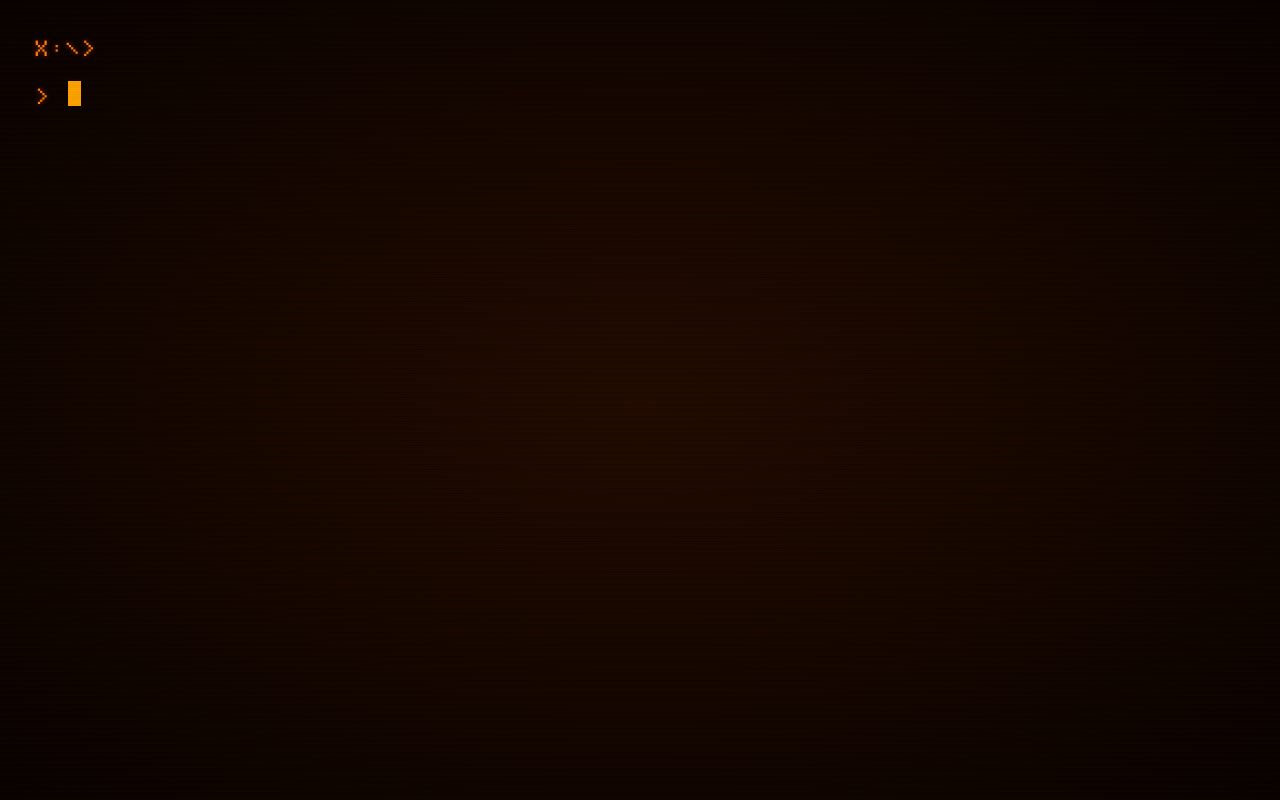
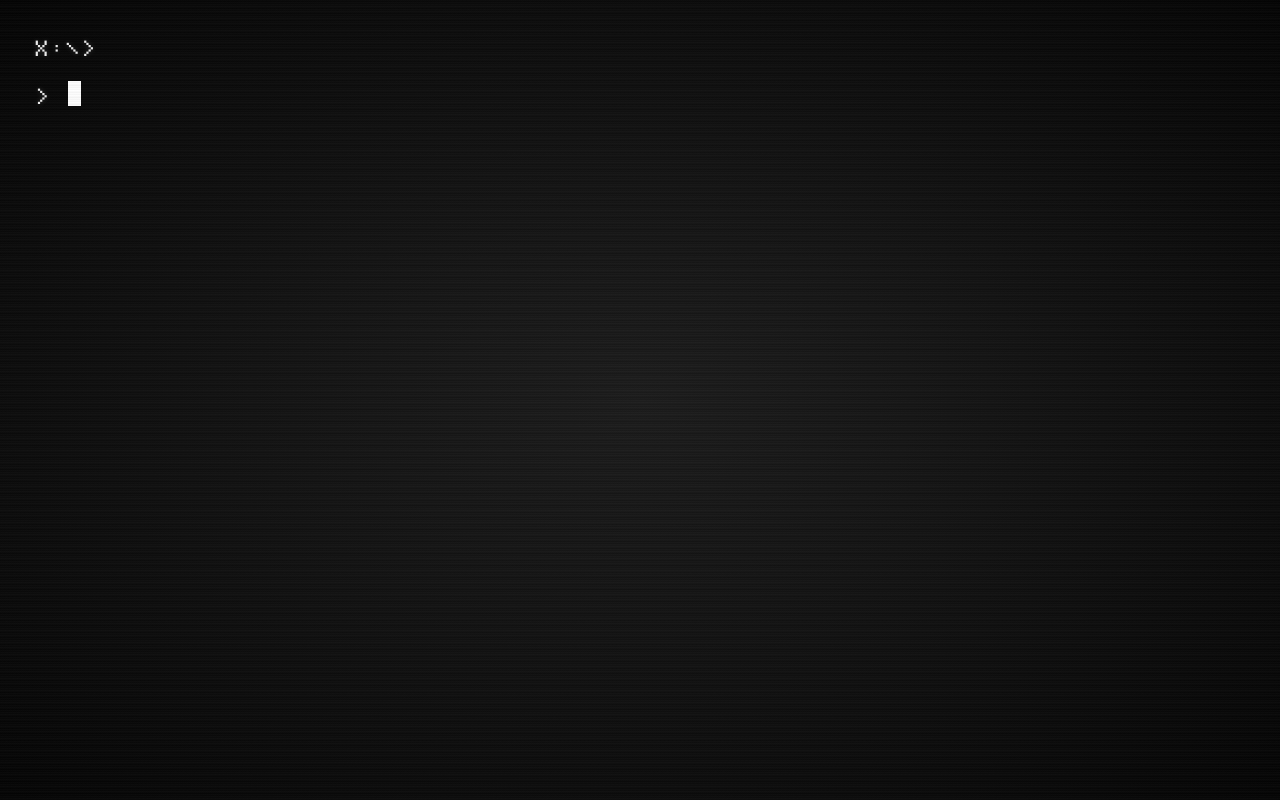
Before and after one commit to okaybenji/text-engine, a website: page index.html in a window 1280 px wide. Drawn offline with Linux system fonts and the light colour scheme.

Commit message:
make screen text white

```diff
--- a/custom/styles.css
+++ b/custom/styles.css
@@ -1,12 +1,12 @@
 #input {
   color: transparent;
-  text-shadow: 0 0 0 orange;
+  text-shadow: 0 0 0 white;
 }
 
 #caret {
   width: 1vw;
   height: 2vw;
-  background: orange;
+  background: white;
   animation: blink 0.5s infinite;
   display: inline-block;
   position: relative;
--- a/styles.css
+++ b/styles.css
@@ -4,16 +4,16 @@
 }
 
 body {
-  color: #ff8012;
+  color: #efefef;
   font-size: 2.2vh;
   font-family: 'Apple II';
   line-height: 4vh;
   /* screen glow */
   background-image: radial-gradient(
-    #1f0b00, black 120%
+    #1c1c1c, black 120%
   );
   /* text glow */
-  text-shadow: 0 0 5px rgba(255, 78, 0, 0.6);
+  text-shadow: 0 0 5px rgba(255, 255, 255, 0.2);
 }
 
 /* scanlines */
@@ -24,7 +24,15 @@ body::after {
   left: 0;
   width: 100vw;
   height: 100vh;
-  background: repeating-linear-gradient(rgba(255, 78, 0, 0.03) 0.5vh, rgba(0, 0, 0, 0.05) 0.8vh);
+  background: repeating-linear-gradient(rgba(237, 237, 237, 0.03) 0.5vh, rgba(0, 0, 0, 0.05) 0.8vh);
+}
+
+/* highlight color */
+::selection {
+  background: #d6d6d6; /* WebKit/Blink Browsers */
+}
+::-moz-selection {
+  background: #d6d6d6; /* Gecko Browsers */
 }
 
 .img {
@@ -46,7 +54,7 @@ body::after {
 #input {
   height: 4vh;
   width: 98.5vh;
-  color: orange;
+  color: white;
   background: transparent;
   font-size: 2vh;
   font-family: "Apple II";
@@ -64,9 +72,9 @@ span {
 }
 
 @keyframes blink {
-  0% {background: orange;}
-  49% {background: orange;}
+  0% {background: white;}
+  49% {background: white;}
   60% {background: transparent;}
   99% {background: transparent;}
-  100% {background: orange;}
+  100% {background: white;}
 }
```
